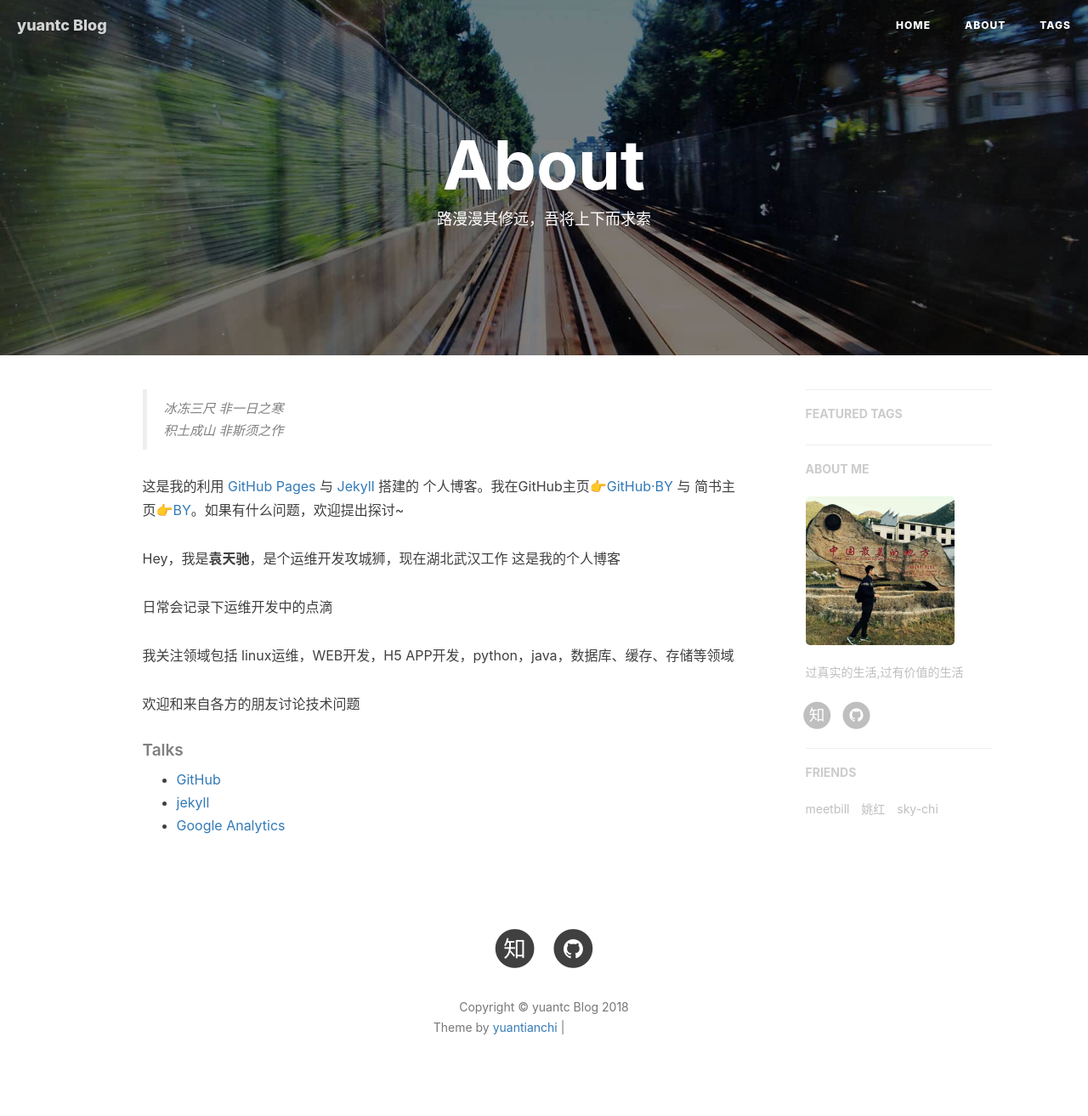
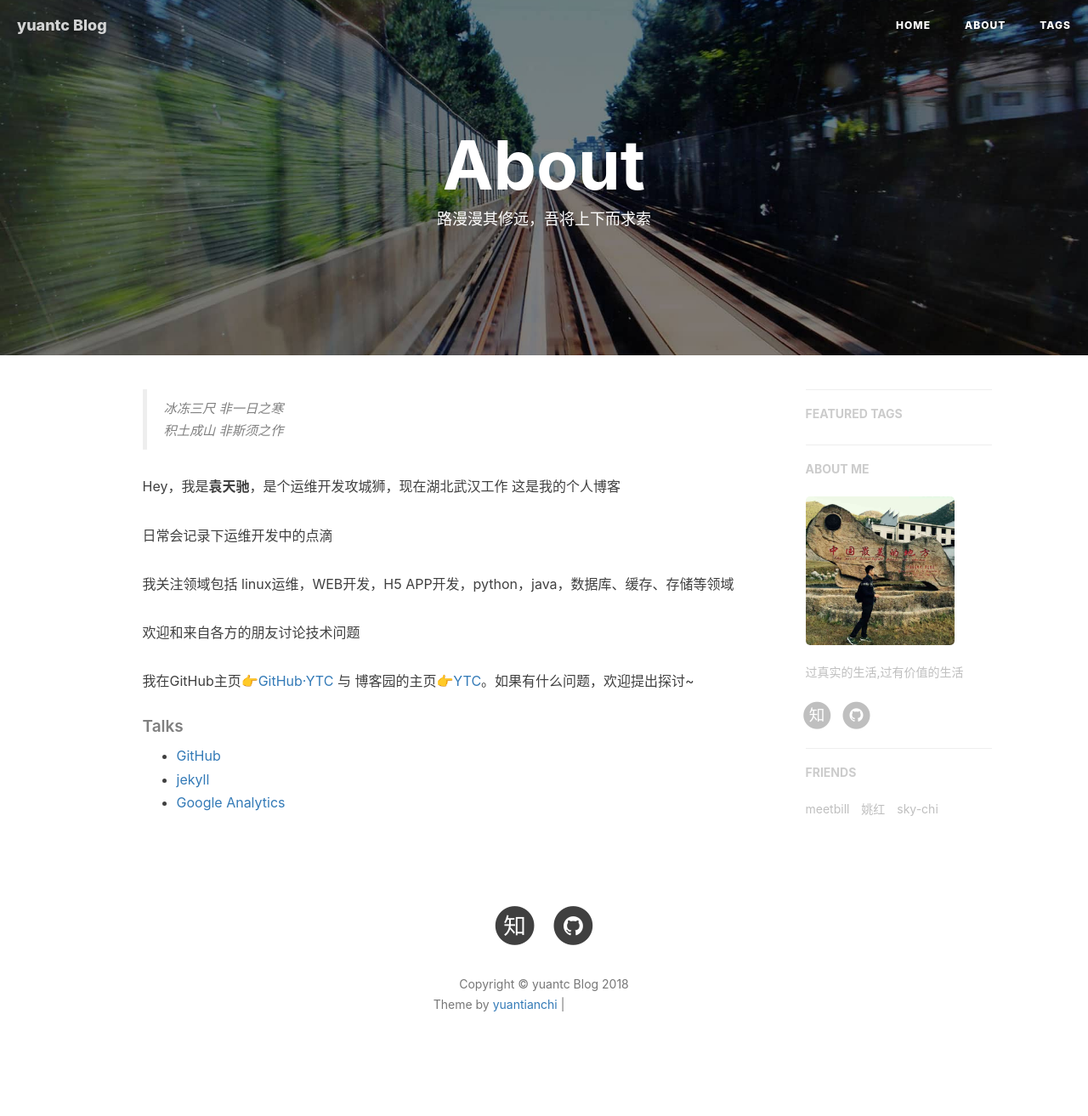
Before and after one commit to yuantianchi/sky.github.io, a Jekyll site: the page built from about.html, in a window 1280 px wide. Shown: the whole page at 85% size. Built offline with Jekyll 4.4.1, drawn with Linux system fonts in a browser that asks for light colours; nearby versions of some CDN libraries; comment, search, counter and statistics services are not loaded; after the commit the page ends 1286 px from its top, so only the background shows below that; grey boxes are pictures that could not be loaded.

```diff
--- a/about.html
+++ b/about.html
@@ -18,8 +18,6 @@
     <blockquote><p>冰冻三尺 非一日之寒<br>
     积土成山 非斯须之作</p></blockquote>
 
-    <p>这是我的利用 <a href="https://pages.github.com/">GitHub Pages</a> 与 <a href="http://jekyll.com.cn/">Jekyll</a> 搭建的 个人博客。我在GitHub主页<a href="https://github.com/qiubaiying">👉GitHub·BY</a> 与 简书主页<a href="https://http://www.jianshu.com/u/e71990ada2fd">👉BY</a>。如果有什么问题，欢迎提出探讨~</p>
-
     <p>Hey，我是<strong>袁天驰</strong>，是个运维开发攻城狮，现在湖北武汉工作 这是我的个人博客</p>
 
     <p>日常会记录下运维开发中的点滴</p>
@@ -28,6 +26,7 @@
 
     <p>欢迎和来自各方的朋友讨论技术问题</p>
     <p></p>
+    我在GitHub主页<a href="https://github.com/yuantianchi">👉GitHub·YTC</a> 与 博客园的主页<a href="https://www.cnblogs.com/ytc6/">👉YTC</a>。如果有什么问题，欢迎提出探讨~</p>
 
     <h5>Talks</h5>
 
```
